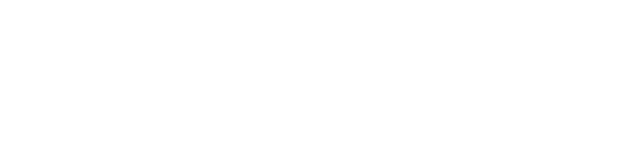
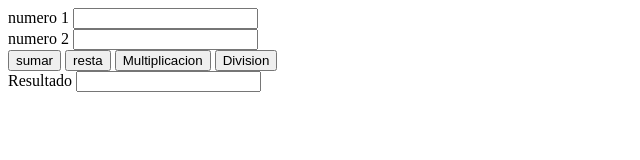
Before and after one commit to AnthonySoledispa/Calculadora, a plain HTML site: page index.html in a window 1280 px wide. Shown: the whole page, without its empty margins (0-640 px from the left). Drawn offline with Linux system fonts and the light colour scheme.

Commit message:
diseño Calculadora

```diff
--- a/index.html
+++ b/index.html
@@ -6,6 +6,26 @@
     <title> Calculadora:: </title>
 </head>
 <body>
+    <div>
+        <label for=" ">
+           numero 1
+        </label>
+        <input type="number" id="" name="">
+    </div>
+    <div>
+        <label for=""> numero 2</label>
+        <input type="numer" id="" name="">
+    </div>
+    <div>
+        <button> sumar</button>
+        <button> resta </button>
+        <button> Multiplicacion</button>
+        <button> Division </button>
+    </div>
+    <div>
+        <label  for=""> Resultado</label>
+        <input type="text" id="" name="">
 
+    </div>
 </body>
 </html>
```
